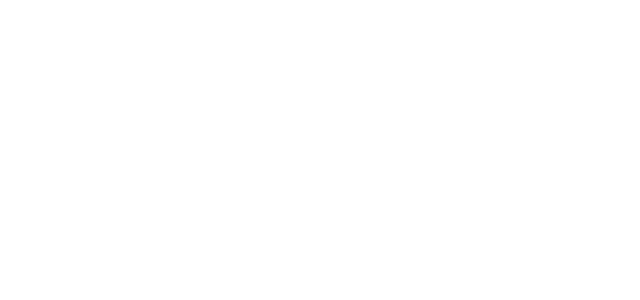
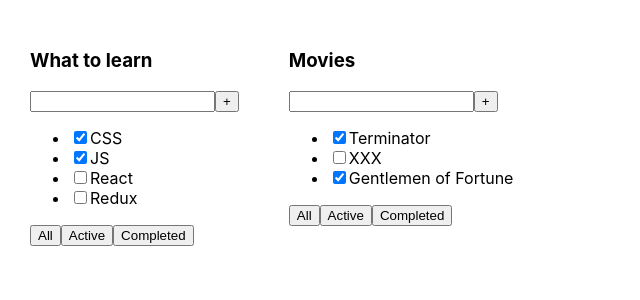
Before and after one commit to Yelkira/TodoListForStudents_Dimich_, a React (Create React App) app: page / in a window 1280 px wide. Shown: the top 300 px of the page, without its empty margins (0-640 px from the left). Built offline with nearby package versions, Linux system fonts and the light colour scheme.

Commit message:
added method map

```diff
--- a/package.json
+++ b/package.json
@@ -10,6 +10,7 @@
     "@types/node": "^16.18.1",
     "@types/react": "^18.0.23",
     "@types/react-dom": "^18.0.7",
+    "eslint": "8.22.0",
     "react": "^18.2.0",
     "react-dom": "^18.2.0",
     "react-scripts": "5.0.1",
@@ -39,5 +40,8 @@
       "last 1 firefox version",
       "last 1 safari version"
     ]
+  },
+  "devDependencies": {
+    "eslint-config-react-app": "^7.0.1"
   }
 }
--- a/src/App.tsx
+++ b/src/App.tsx
@@ -1,9 +1,25 @@
 import React from 'react';
 import './App.css';
+import {TasksType, Todolist} from "./Todolist";
 
 function App() {
+
+    let tasks1:Array<TasksType> = [
+        {id: 1, title: "CSS", isDone:true},
+        {id: 2, title:"JS", isDone:true},
+        {id: 3, title:"React", isDone:false},
+        {id: 4, title:"Redux", isDone:false},
+    ]
+    let tasks2:Array<TasksType> = [
+        {id: 1, title:"Terminator", isDone:true},
+        {id: 2, title:"XXX", isDone:false},
+        {id: 3, title:"Gentlemen of Fortune ", isDone:true},
+    ]
+
     return (
         <div className="App">
+            <Todolist title={"What to learn"} tasks={tasks1}/>
+            <Todolist title={"Movies"} tasks={tasks2}/>
         </div>
     );
 }
--- /dev/null
+++ b/src/Todolist.tsx
@@ -0,0 +1,36 @@
+import React from "react";
+
+export type TasksType = {
+    id: number
+    title: string
+    isDone: boolean
+}
+type TodolistPropsType = {
+    title: string
+    tasks: Array<TasksType>
+}
+
+export const Todolist = (props: TodolistPropsType) => {
+    return (
+        <div>
+            <h3>{props.title}</h3>
+            <div>
+                <input/>
+                <button>+</button>
+            </div>
+            <ul>
+                {
+                    props.tasks.map((el, i) => {
+                        return <li key={i}><input type="checkbox" checked={el.isDone}/><span>{el.title}</span></li>
+
+                    })
+                }
+            </ul>
+            <div>
+                <button>All</button>
+                <button>Active</button>
+                <button>Completed</button>
+            </div>
+        </div>
+    )
+}
```
Also changed, not shown: 1 other file (tests, documents, lock files or other folders).
